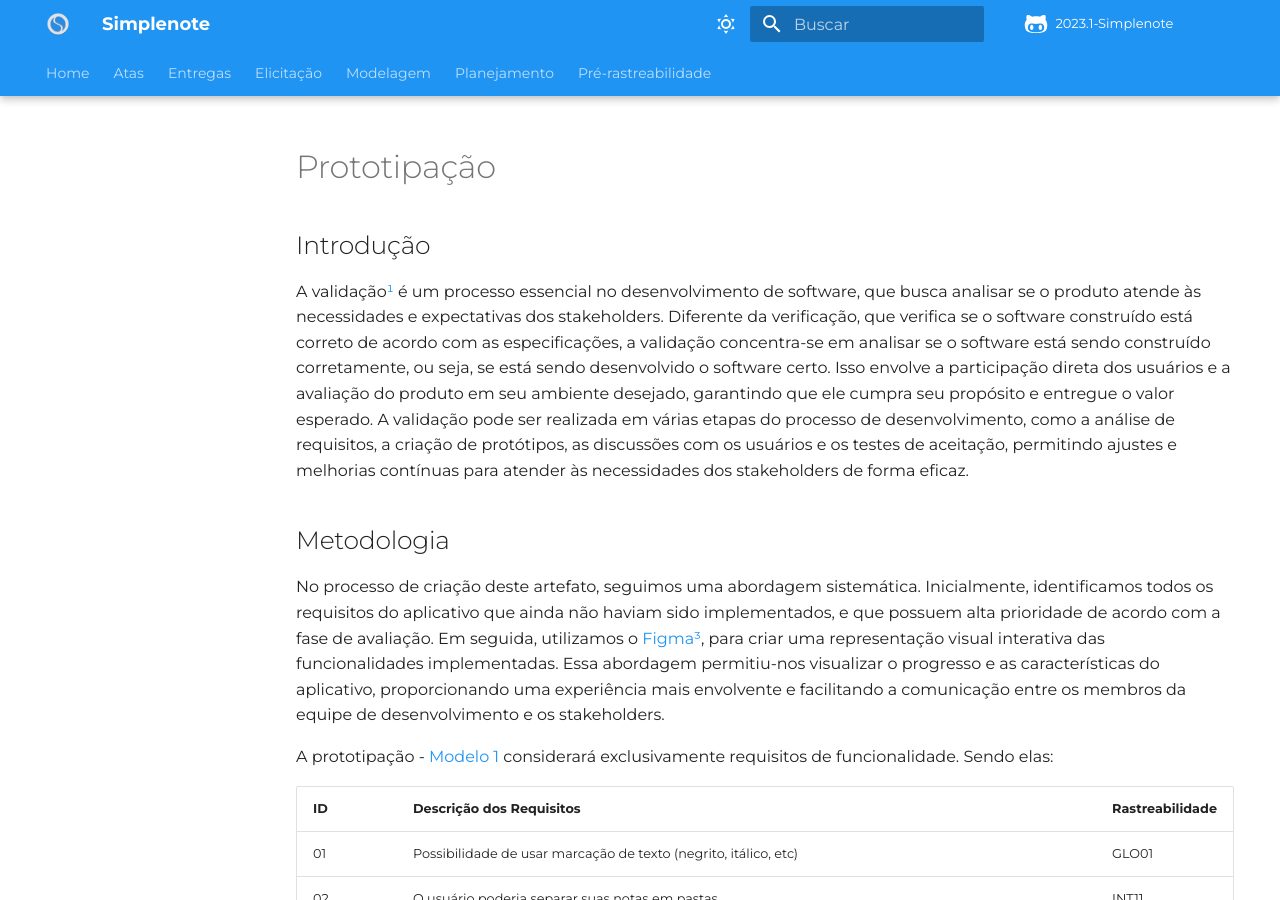
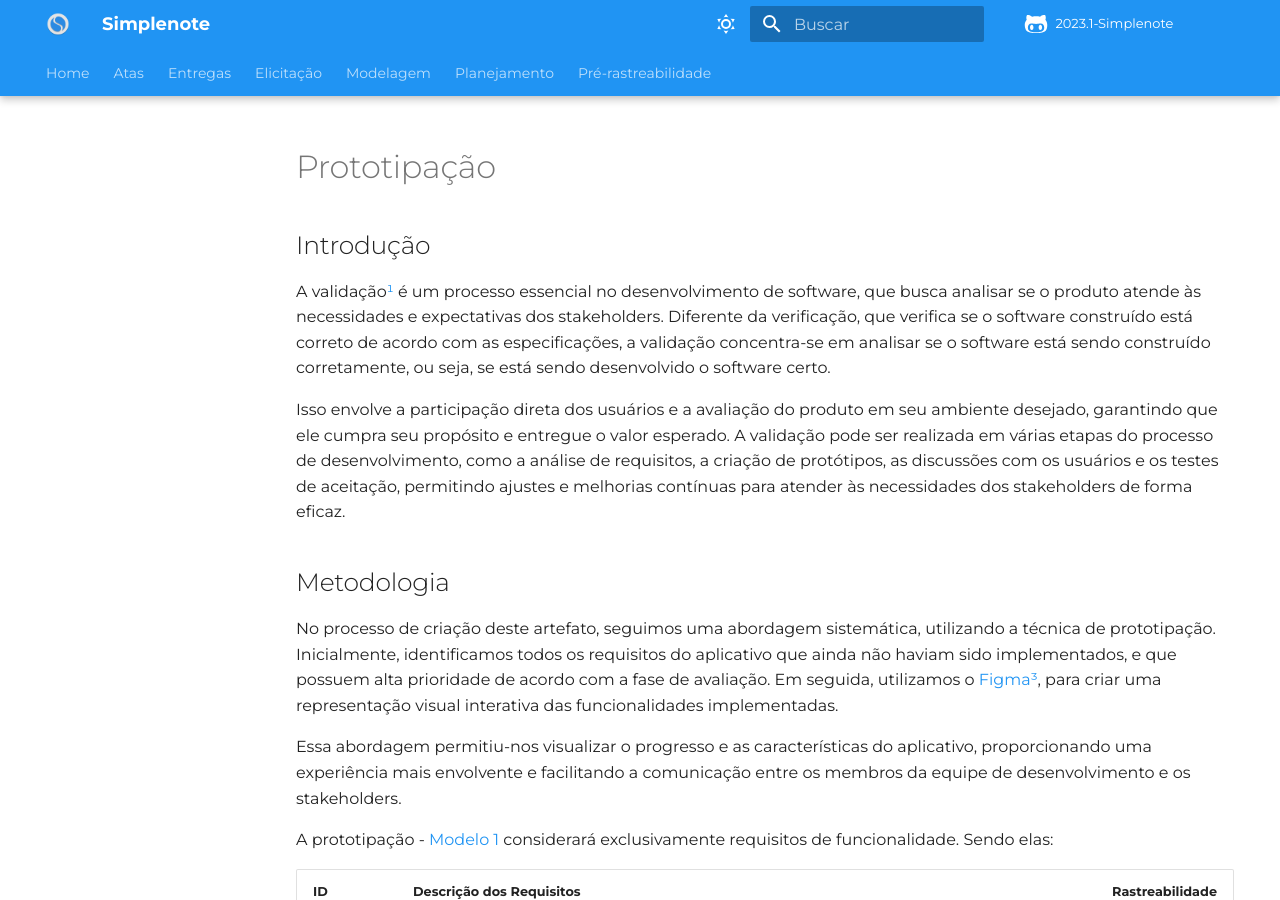
Before and after one commit to Requisitos-de-Software/2023.1-Simplenote, an MkDocs documentation site: the page built from docs/validacao/prototipo.md, in a window 1280 px wide and 900 px high. Built offline with MkDocs 1.6.1 and Material for MkDocs 9.7.7, drawn with Linux system fonts in a browser that asks for light colours; some web fonts are replaced; comment, search, counter and statistics services are not loaded.

Commit message:
#61 Update prototipo.md

```diff
--- a/docs/validacao/prototipo.md
+++ b/docs/validacao/prototipo.md
@@ -6,7 +6,9 @@ A validação[¹](#referencias) é um processo essencial no desenvolvimento de s
 produto atende às necessidades e expectativas dos stakeholders. Diferente da verificação, que
 verifica se o software construído está correto de acordo com as especificações, a validação
 concentra-se em analisar se o software está sendo construído corretamente, ou seja, se está
-sendo desenvolvido o software certo. Isso envolve a participação direta dos usuários e a
+sendo desenvolvido o software certo.
+
+Isso envolve a participação direta dos usuários e a
 avaliação do produto em seu ambiente desejado, garantindo que ele cumpra seu propósito e
 entregue o valor esperado. A validação pode ser realizada em várias etapas do processo de
 desenvolvimento, como a análise de requisitos, a criação de protótipos, as discussões com os
@@ -15,7 +17,14 @@ necessidades dos stakeholders de forma eficaz.
 
 ## Metodologia
 
-No processo de criação deste artefato, seguimos uma abordagem sistemática. Inicialmente, identificamos todos os requisitos do aplicativo que ainda não haviam sido implementados, e que possuem alta prioridade de acordo com a fase de avaliação. Em seguida, utilizamos o [Figma](https://www.figma.com)[³](#referencias), para criar uma representação visual interativa das funcionalidades implementadas. Essa abordagem permitiu-nos visualizar o progresso e as características do aplicativo, proporcionando uma experiência mais envolvente e facilitando a comunicação entre os membros da equipe de desenvolvimento e os stakeholders.
+No processo de criação deste artefato, seguimos uma abordagem sistemática, utilizando a técnica de prototipação. Inicialmente, identificamos
+todos os requisitos do aplicativo que ainda não haviam sido implementados, e que possuem alta prioridade
+de acordo com a fase de avaliação. Em seguida, utilizamos o [Figma](https://www.figma.com)[³](#referencias),
+ para criar uma representação visual interativa das funcionalidades implementadas.
+
+Essa abordagem permitiu-nos visualizar o progresso e as características do aplicativo, proporcionando
+uma experiência mais envolvente e facilitando a comunicação entre os membros da equipe de
+desenvolvimento e os stakeholders.
 
 A prototipação - [Modelo 1](#prototipo) considerará exclusivamente requisitos de funcionalidade. Sendo elas:
 
```
